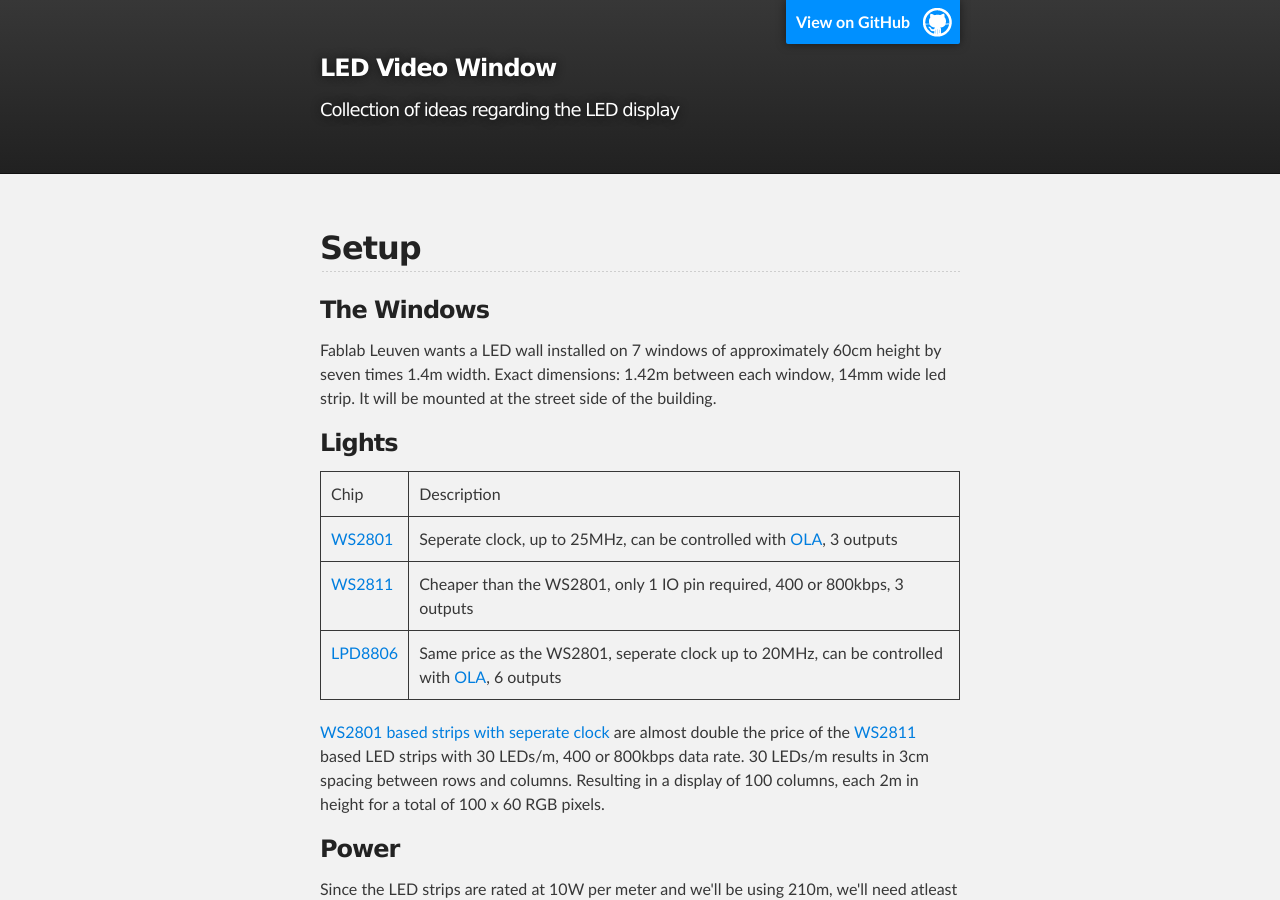
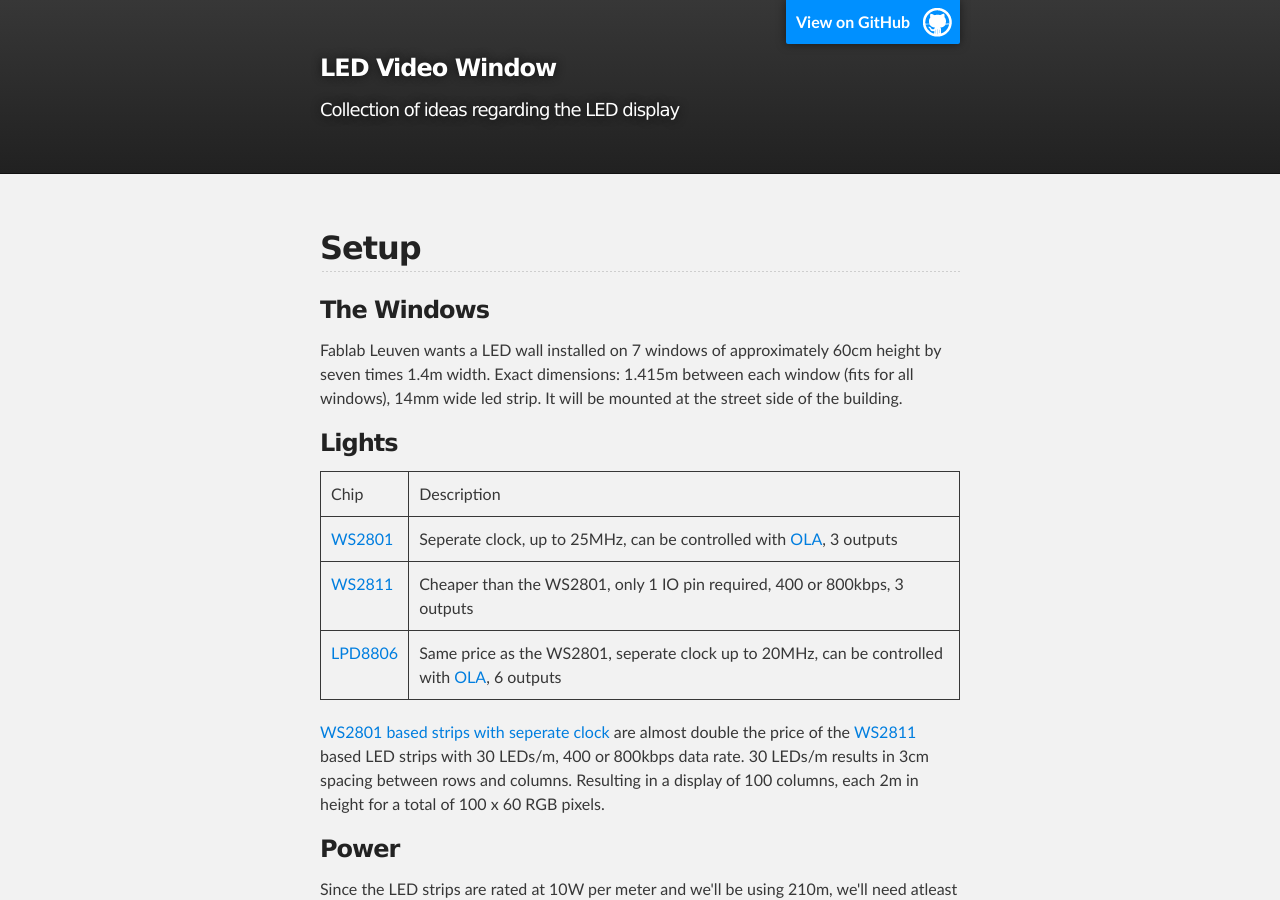
Before and after one commit to area3001/area3001.github.io, a Jekyll site: the page built from projects/video_window/index.html, in a window 1280 px wide and 900 px high. Built offline with Jekyll 4.4.1, drawn with Linux system fonts in a browser that asks for light colours; Markdown is read by kramdown in place of the engine named in the settings.

Commit message:
Update index.html

```diff
--- a/projects/video_window/index.html
+++ b/projects/video_window/index.html
@@ -11,7 +11,7 @@ published: true
 
 <h3>The Windows</h3>
 <p>Fablab Leuven wants a LED wall installed on 7 windows of approximately 60cm height by seven times 1.4m width.
-  Exact dimensions: 1.42m between each window, 14mm wide led strip.
+  Exact dimensions: 1.415m between each window (fits for all windows), 14mm wide led strip.
   It will be mounted at the street side of the building.
 </p>
 
```
